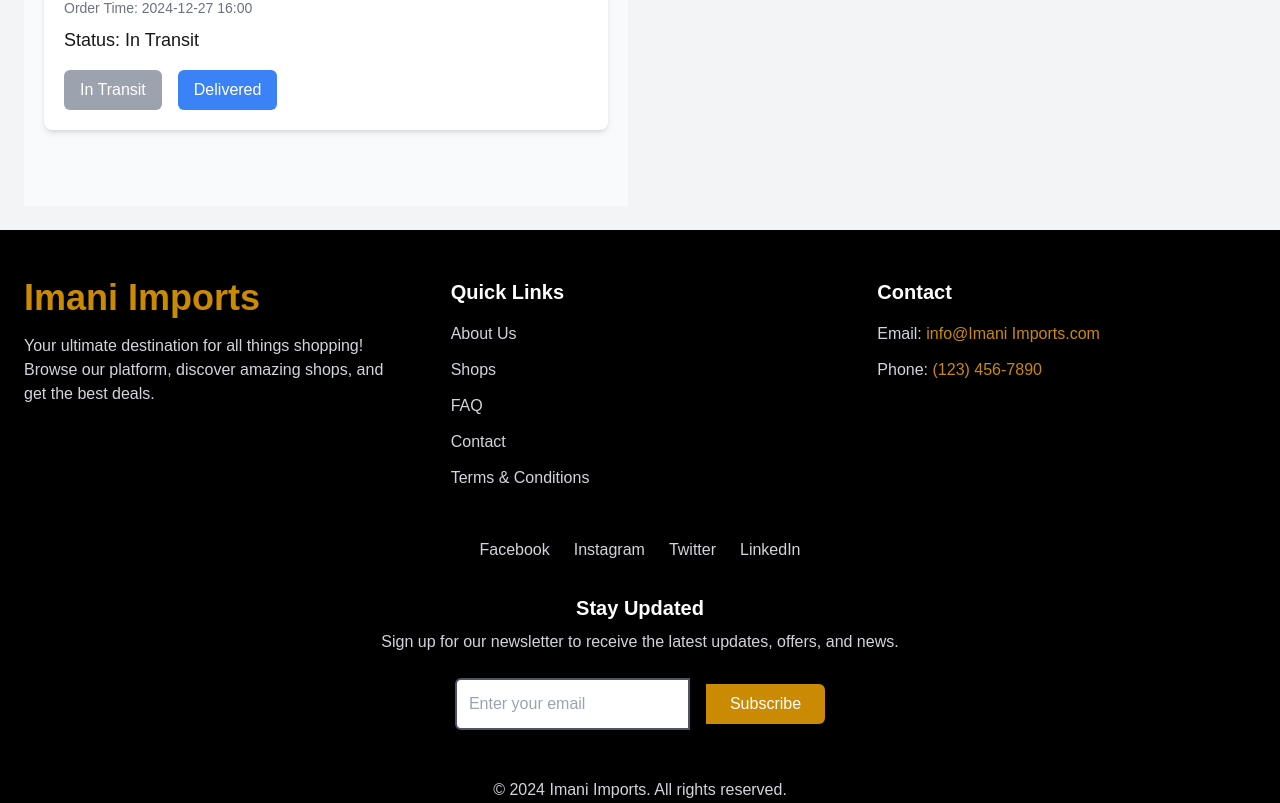
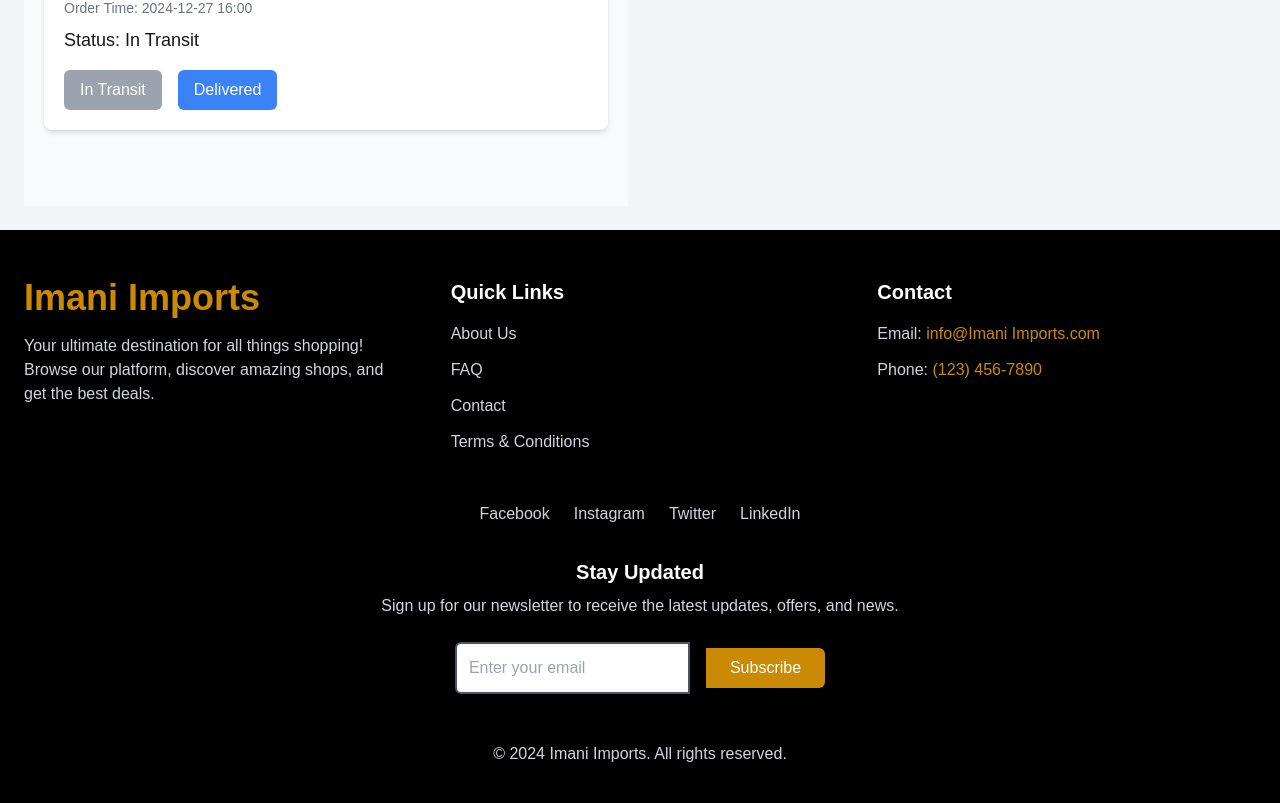
Before and after one commit to SAMUEopps/imani, a Next.js app: page /delivery in a window 1280 px wide. Shown: the part 746-1549 px from the top of the page. Built offline with nearby package versions, Linux system fonts and the light colour scheme.

Commit message:
second commit

```diff
--- a/components/DeliveryDashboard.tsx
+++ b/components/DeliveryDashboard.tsx
@@ -5,7 +5,7 @@ import OrderList, { Order } from './OrderList';
 
 const DeliveryDashboard: React.FC = () => {
   // Dummy data for orders
-  const [orders, setOrders] = useState<Order[]>([
+  const [orders] = useState<Order[]>([
     {
       _id: '1',
       customerName: 'John Doe',
--- a/components/Footer.tsx
+++ b/components/Footer.tsx
@@ -28,12 +28,7 @@ const Footer: React.FC = () => {
                 </a>
               </li>
               <li>
-                <a
-                  href="/shop"
-                  className="text-gray-300 hover:text-yellow-600 transition duration-300"
-                >
-                  Shops
-                </a>
+
               </li>
               <li>
                 <a
--- a/components/HeadNavigation.tsx
+++ b/components/HeadNavigation.tsx
@@ -18,6 +18,7 @@ import {
 } from "react-icons/fa";
 import { useRouter } from 'next/navigation'
 import { FaCartShopping } from "react-icons/fa6";
+import Link from 'next/link';
 
 const HeadNavigation: React.FC = () => {
   const [ ] = useState(false);
@@ -73,13 +74,15 @@ const HeadNavigation: React.FC = () => {
               )}
             </button>
             <div className="text-xl font-bold">
-            <a href="/">
+
+
+            <Link href="/">
               <img
                 src="/logoimani.jpeg"
                 alt="YourLogo"
                 className="h-12 w-auto rounded-full"
               />
-            </a>
+            </Link>
           </div>
           </div>
           {/* Message and Notification Icons */}
--- a/components/seller/AnalyticsReporting.tsx
+++ b/components/seller/AnalyticsReporting.tsx
@@ -5,11 +5,6 @@ import React, { useEffect, useState } from "react";
 import { FaArrowUp, FaArrowDown } from "react-icons/fa";
 
 const AnalyticsReporting = () => {
-  const [data, ] = useState({
-    salesData: [],
-    productData: [],
-    revenueData: [],
-  });
 
   useEffect(() => {
     // Fetch your analytics data (e.g., from an API)
```
Also changed, not shown: components/seller/TaxCompliance.tsx (+6 -6 lines).
